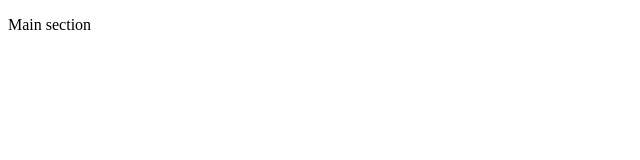
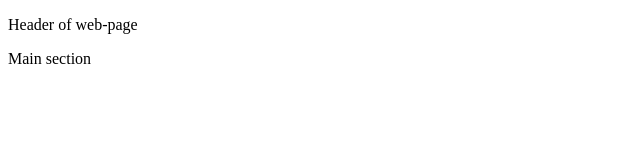
Before and after one commit to Aleksandr-Bondarenko/Test, a website built with Parcel: page src/index.html in a window 1280 px wide. Shown: the whole page, without its empty margins (0-640 px from the left). Built offline with nearby package versions, Linux system fonts and the light colour scheme.

Commit message:
resolve conflict in index.html

```diff
--- a/src/index.html
+++ b/src/index.html
@@ -9,8 +9,12 @@
 </head>
 
 <body>
+    <header>
+        <p>Header of web-page</p>
+    </header>
+
     <main>
-    <p>Main section</p>
+        <p>Main section</p>
     </main>
 
     <script src="index.js"></script>
```
